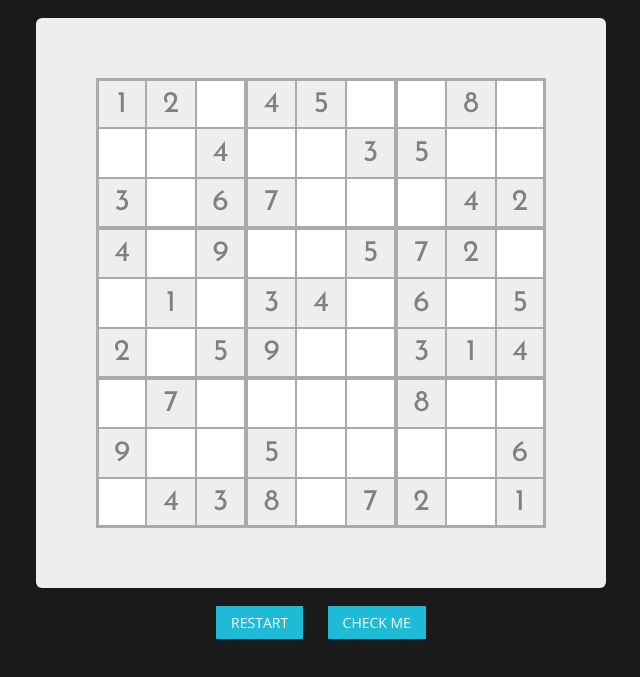
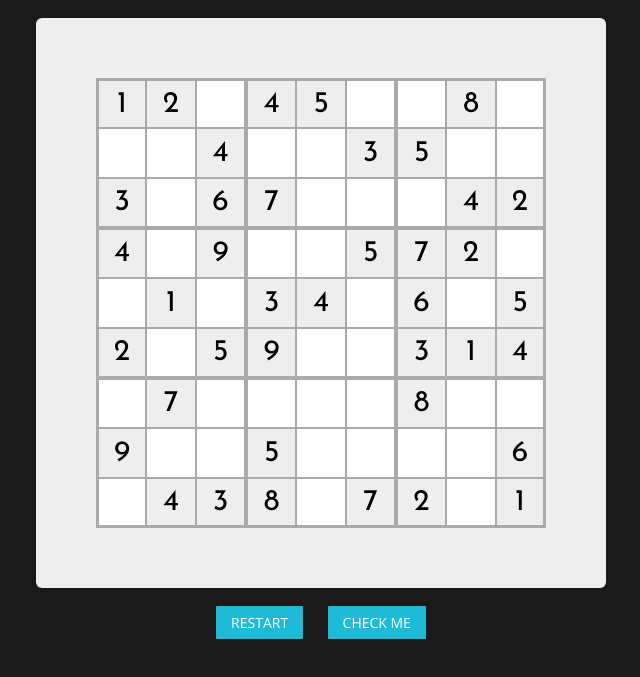
Before and after one commit to Bahnduame/sudoku, a website: page app/index.html in a window 1280 px wide. Shown: the part 85-762 px from the top of the page, without its empty margins (327-967 px from the left). Drawn offline with nearby package versions, Linux system fonts and the light colour scheme; files that its build step writes are made by us from their sources.

Commit message:
stylizing

```diff
--- a/app/scripts/main.js
+++ b/app/scripts/main.js
@@ -41,11 +41,15 @@ $( document ).ready(function(){
 
     //reset item function
     var resetItem = function(elem,checkval){
-        elem.removeClass( "incorrect" )
+        elem
+            .removeClass( "incorrect" )
+            .removeClass( "correct" )
+            .removeClass( "given" );
         if(checkval !== 0){
             elem
                 .val(checkval)
-                .prop('disabled', true);
+                .prop('disabled', true)
+                .addClass("given");
         }else{
             elem
                 .val('')
@@ -58,8 +62,6 @@ $( document ).ready(function(){
         elem.prop('disabled', true);
         if(elem.val() != board1_solved[j][i]){
             elem.addClass( "incorrect" );
-        }else if(board1[j][i] === 0 && elem.val() == board1_solved[j][i]){
-            elem.addClass( "correct" );
         }
     }
 
--- a/app/styles/sudokuboard.scss
+++ b/app/styles/sudokuboard.scss
@@ -80,9 +80,10 @@
 }
 
 .incorrect{
-  background-color: #FF1800;
+  //background-color: #FF1800;
+  color: #FF1800 !important;
 }
-
-.correct{
-  background-color:#FFB000;
+.given{
+  // background-color:#1CE548;
+  color:#000 !important;
 }
```
